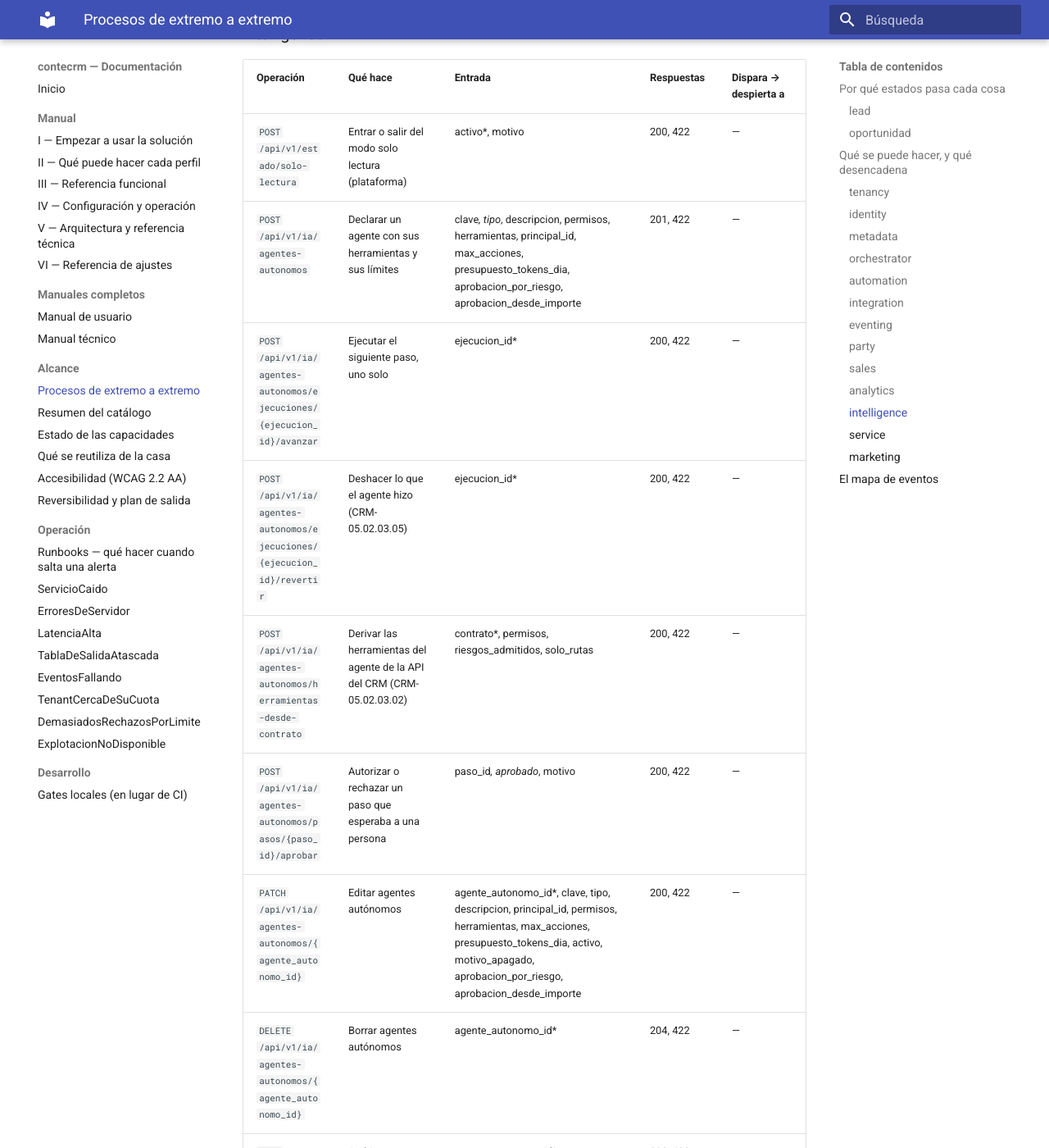
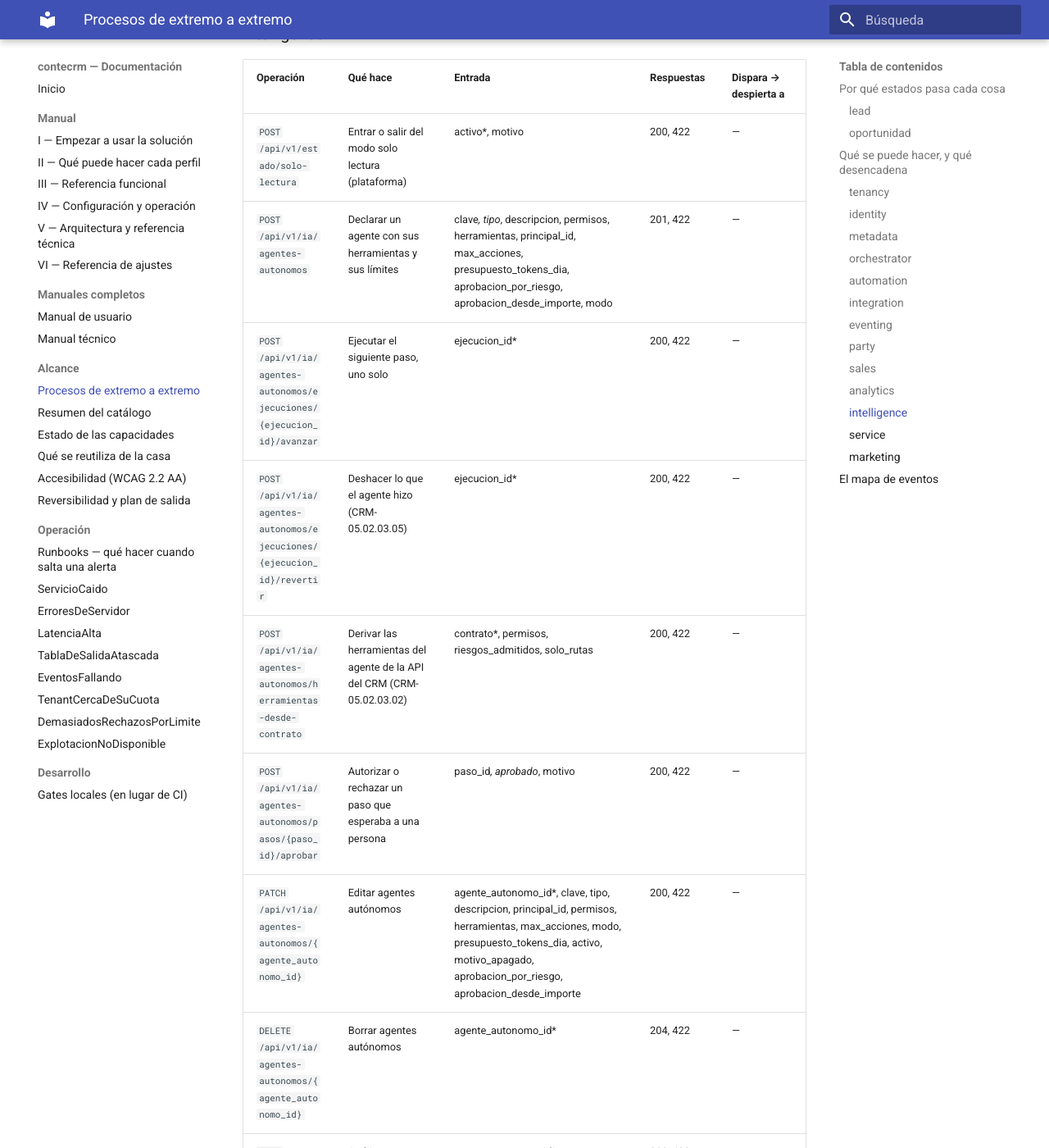
Before and after one commit to contecnova/contecrm, an MkDocs documentation site: the page built from docs/procesos.md, in a window 1280 px wide and 1400 px high, scrolled down 118380 px. Shown: the whole window at 82% size. Built offline with MkDocs 1.6.1 and Material for MkDocs 9.7.7, drawn with Linux system fonts in a browser that asks for light colours.

Commit message:
El documento de procesos, al día con el modo del agente
Generado, no escrito: `modo` entró en el agente con el bucle iterativo y el
documento seguía anunciando el alta y la edición sin él. Lo caza su gate.

Co-Authored-By: Claude Opus 5 (1M context) <noreply@anthropic.com>

```diff
--- a/docs/procesos.md
+++ b/docs/procesos.md
@@ -1020,12 +1020,12 @@ stateDiagram-v2
 | Operación | Qué hace | Entrada | Respuestas | Dispara → despierta a |
 | --- | --- | --- | --- | --- |
 | `POST /api/v1/estado/solo-lectura` | Entrar o salir del modo solo lectura (plataforma) | activo*, motivo | 200, 422 | — |
-| `POST /api/v1/ia/agentes-autonomos` | Declarar un agente con sus herramientas y sus límites | clave*, tipo*, descripcion, permisos, herramientas, principal_id, max_acciones, presupuesto_tokens_dia, aprobacion_por_riesgo, aprobacion_desde_importe | 201, 422 | — |
+| `POST /api/v1/ia/agentes-autonomos` | Declarar un agente con sus herramientas y sus límites | clave*, tipo*, descripcion, permisos, herramientas, principal_id, max_acciones, presupuesto_tokens_dia, aprobacion_por_riesgo, aprobacion_desde_importe, modo | 201, 422 | — |
 | `POST /api/v1/ia/agentes-autonomos/ejecuciones/{ejecucion_id}/avanzar` | Ejecutar el siguiente paso, uno solo | ejecucion_id* | 200, 422 | — |
 | `POST /api/v1/ia/agentes-autonomos/ejecuciones/{ejecucion_id}/revertir` | Deshacer lo que el agente hizo (CRM-05.02.03.05) | ejecucion_id* | 200, 422 | — |
 | `POST /api/v1/ia/agentes-autonomos/herramientas-desde-contrato` | Derivar las herramientas del agente de la API del CRM (CRM-05.02.03.02) | contrato*, permisos, riesgos_admitidos, solo_rutas | 200, 422 | — |
 | `POST /api/v1/ia/agentes-autonomos/pasos/{paso_id}/aprobar` | Autorizar o rechazar un paso que esperaba a una persona | paso_id*, aprobado*, motivo | 200, 422 | — |
-| `PATCH /api/v1/ia/agentes-autonomos/{agente_autonomo_id}` | Editar agentes autónomos | agente_autonomo_id*, clave, tipo, descripcion, principal_id, permisos, herramientas, max_acciones, presupuesto_tokens_dia, activo, motivo_apagado, aprobacion_por_riesgo, aprobacion_desde_importe | 200, 422 | — |
+| `PATCH /api/v1/ia/agentes-autonomos/{agente_autonomo_id}` | Editar agentes autónomos | agente_autonomo_id*, clave, tipo, descripcion, principal_id, permisos, herramientas, max_acciones, modo, presupuesto_tokens_dia, activo, motivo_apagado, aprobacion_por_riesgo, aprobacion_desde_importe | 200, 422 | — |
 | `DELETE /api/v1/ia/agentes-autonomos/{agente_autonomo_id}` | Borrar agentes autónomos | agente_autonomo_id* | 204, 422 | — |
 | `POST /api/v1/ia/agentes-autonomos/{agente_autonomo_id}/archivar` | Archivar agentes autónomos | agente_autonomo_id* | 200, 422 | — |
 | `POST /api/v1/ia/agentes-autonomos/{clave}/apagar` | Kill switch del agente (CRM-05.02.03.04) | clave*, motivo* | 200, 422 | — |
```
